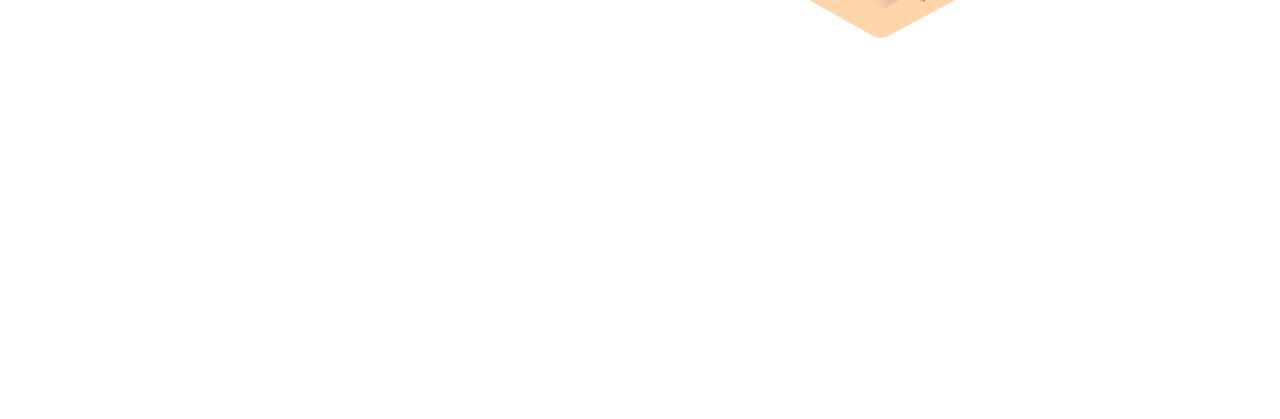
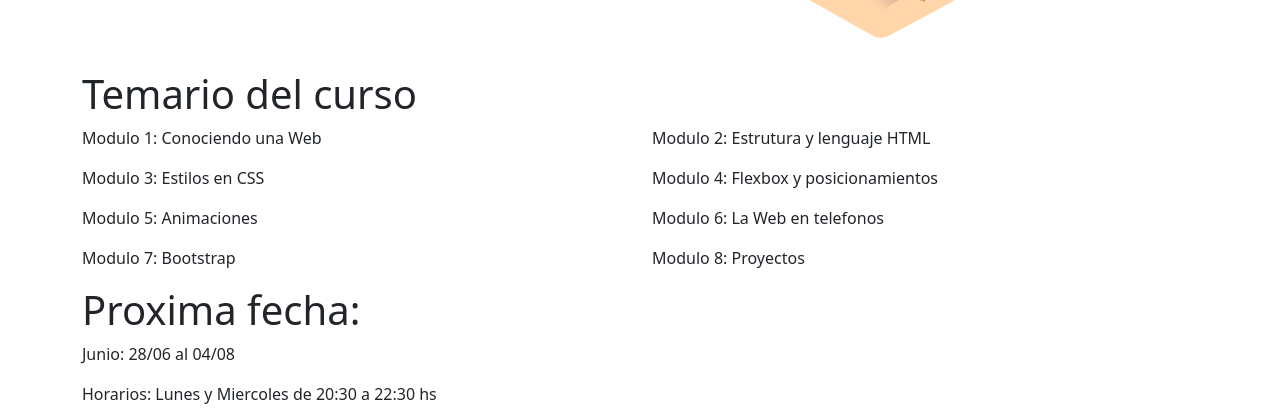
Before and after one commit to Rodriip95/devrops, a React (Create React App) app: page /design in a window 1280 px wide. Shown: the part 1110-1529 px from the top of the page. Before the commit the page ends 1180 px from the top, so only its background shows below. Built offline with nearby package versions, Linux system fonts and the light colour scheme; no server answers; a web font is replaced by a local one.

Commit message:
avances dsg

```diff
--- a/src/componentes/desing/Desing.jsx
+++ b/src/componentes/desing/Desing.jsx
@@ -36,6 +36,7 @@
 
 
         <div className="container">
+
             <div className="row mb-4">
                 <div className="col-12 col-md-6 mt-4">
                     <div>
@@ -59,6 +60,47 @@
                     </div>
                 </div>
             </div>
+
+            <div>
+                <div>
+                    <h1>Temario del curso</h1>
+                </div>
+                <div className="row">
+                    <div className="col-12 col-md-6">
+                        <p>Modulo 1: Conociendo una Web</p>
+                    </div>
+                    <div className="col-12 col-md-6">
+                        <p>Modulo 2: Estrutura y lenguaje HTML</p>
+                    </div>
+                    <div className="col-12 col-md-6">
+                        <p>Modulo 3: Estilos en CSS</p>
+                    </div>
+                    <div className="col-12 col-md-6">
+                        <p>Modulo 4: Flexbox y posicionamientos</p>
+                    </div>
+                    <div className="col-12 col-md-6">
+                        <p>Modulo 5: Animaciones</p>
+                    </div>
+                    <div className="col-12 col-md-6">
+                        <p>Modulo 6: La Web en telefonos</p>
+                    </div>
+                    <div className="col-12 col-md-6">
+                        <p>Modulo 7: Bootstrap</p>
+                    </div>
+                    <div className="col-12 col-md-6">
+                        <p>Modulo 8: Proyectos</p>
+                    </div>
+                </div>
+
+                <div>
+                    <h1>Proxima fecha:</h1>
+                </div>
+                <div>
+                    <p>Junio: 28/06 al 04/08</p>
+                    <p>Horarios: Lunes y Miercoles de 20:30 a 22:30 hs</p>
+                </div>
+            </div>
+
         </div>
 
         </>
--- a/src/componentes/desing/desing.scss
+++ b/src/componentes/desing/desing.scss
@@ -5,7 +5,7 @@
     .contenido{
         position: absolute;
         text-align: center;
-        top: 40%;
+        top: 30%;
         h1{
             background-color: $color-fondo;
             color: $color-vivos;
```
